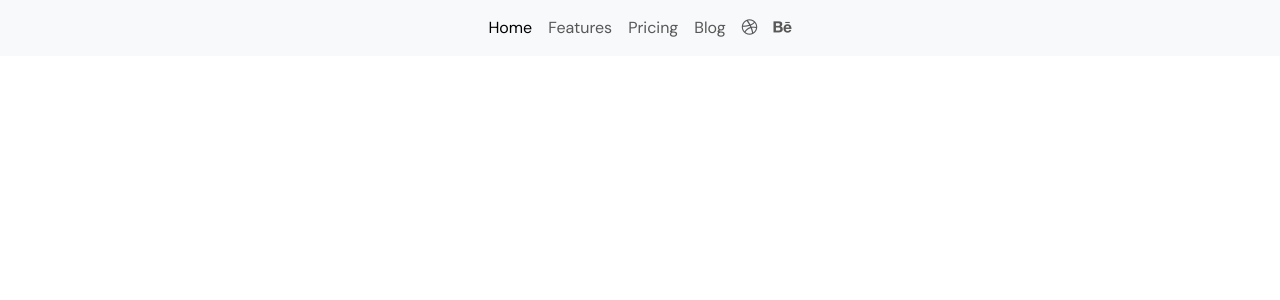
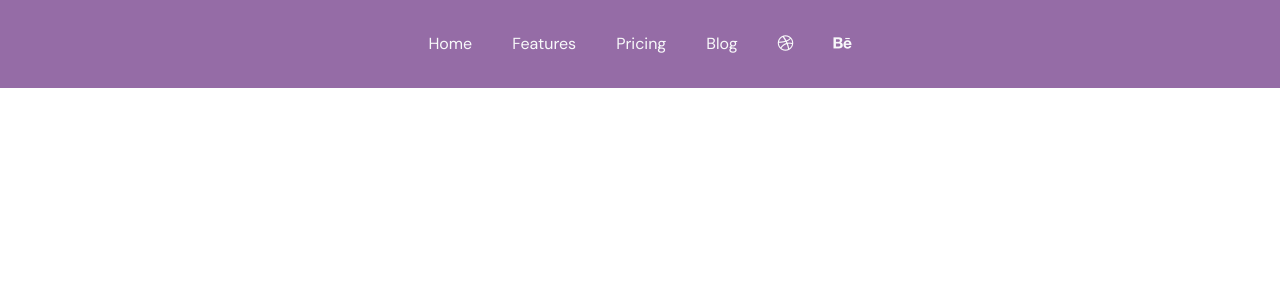
Before and after one commit to marinzilic7/Community, a Nuxt app: page / in a window 1280 px wide. Shown: the top 300 px of the page. Built offline with nearby package versions, Linux system fonts and the light colour scheme.

Commit message:
rad na navbaru

```diff
--- a/layouts/default.vue
+++ b/layouts/default.vue
@@ -1,9 +1,9 @@
 <template>
   <div>
-    <nav class="navbar navbar-expand-lg bg-body-tertiary">
-      <div class="container-fluid ">
+    <nav class="navbar navbar-expand-lg p-lg-4">
+      <div class="container-fluid">
         <button
-          class="navbar-toggler  ms-auto"
+          class="navbar-toggler ms-auto"
           type="button"
           data-bs-toggle="collapse"
           data-bs-target="#navbarSupportedContent"
@@ -11,29 +11,33 @@
           aria-expanded="false"
           aria-label="Toggle navigation"
         >
-          <span class="navbar-toggler-icon"></span>
+          <i class="fa-solid fa-bars" style="color: #ffffff"></i>
         </button>
         <div class="collapse navbar-collapse" id="navbarSupportedContent">
-          <ul class="navbar-nav me-auto ms-auto mb-2 mb-lg-0">
+          <ul class="navbar-nav me-auto ms-auto mb-2 mb-lg-0 gap-4">
             <li class="nav-item">
-              <NuxtLink class="nav-link active" to="/">Home</NuxtLink>
+              <NuxtLink class="nav-link active text-light" to="/"
+                >Home</NuxtLink
+              >
             </li>
             <li class="nav-item">
-              <NuxtLink class="nav-link" to="#">Features</NuxtLink>
+              <NuxtLink class="nav-link text-light" to="#">Features</NuxtLink>
             </li>
             <li class="nav-item">
-              <NuxtLink class="nav-link" to="#">Pricing</NuxtLink>
+              <NuxtLink class="nav-link text-light" to="#">Pricing</NuxtLink>
             </li>
             <li class="nav-item">
-              <NuxtLink class="nav-link" to="#">Blog</NuxtLink>
+              <NuxtLink class="nav-link text-light" to="#">Blog</NuxtLink>
             </li>
             <li class="nav-item">
-              <NuxtLink class="nav-link" to="#"
+              <NuxtLink class="nav-link text-light" to="#"
                 ><i class="fa-brands fa-dribbble"></i
               ></NuxtLink>
             </li>
             <li class="nav-item">
-              <NuxtLink class="nav-link" to="#"><i class="fa-brands fa-behance"></i></NuxtLink>
+              <NuxtLink class="nav-link text-light" to="#"
+                ><i class="fa-brands fa-behance"></i
+              ></NuxtLink>
             </li>
           </ul>
         </div>
@@ -44,3 +48,22 @@
     </div>
   </div>
 </template>
+
+<style scoped lang="scss">
+.navbar {
+  background-color: #956ca6;
+
+}
+
+@media screen and (max-width: 576px) {
+  .navbar {
+    padding: 20px;
+
+    .navbar-nav {
+      text-align: center;
+      letter-spacing: 3px;
+
+    }
+  }
+}
+</style>
```
